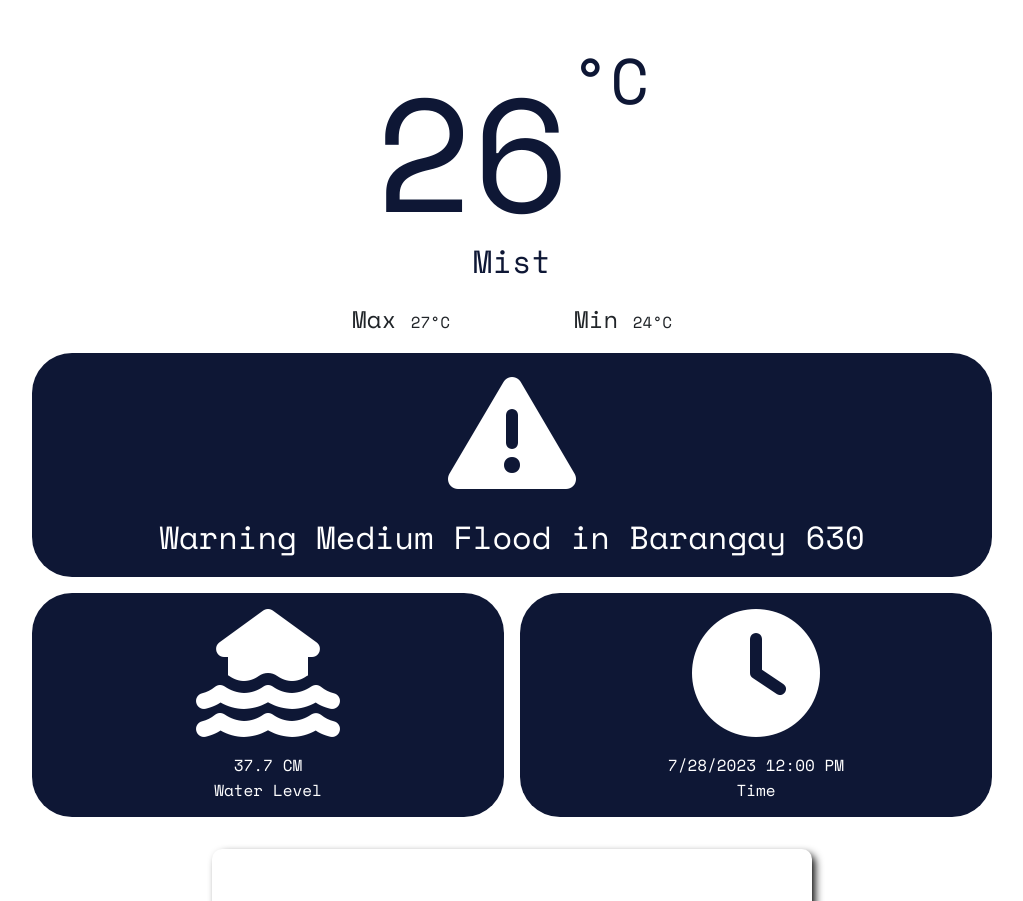
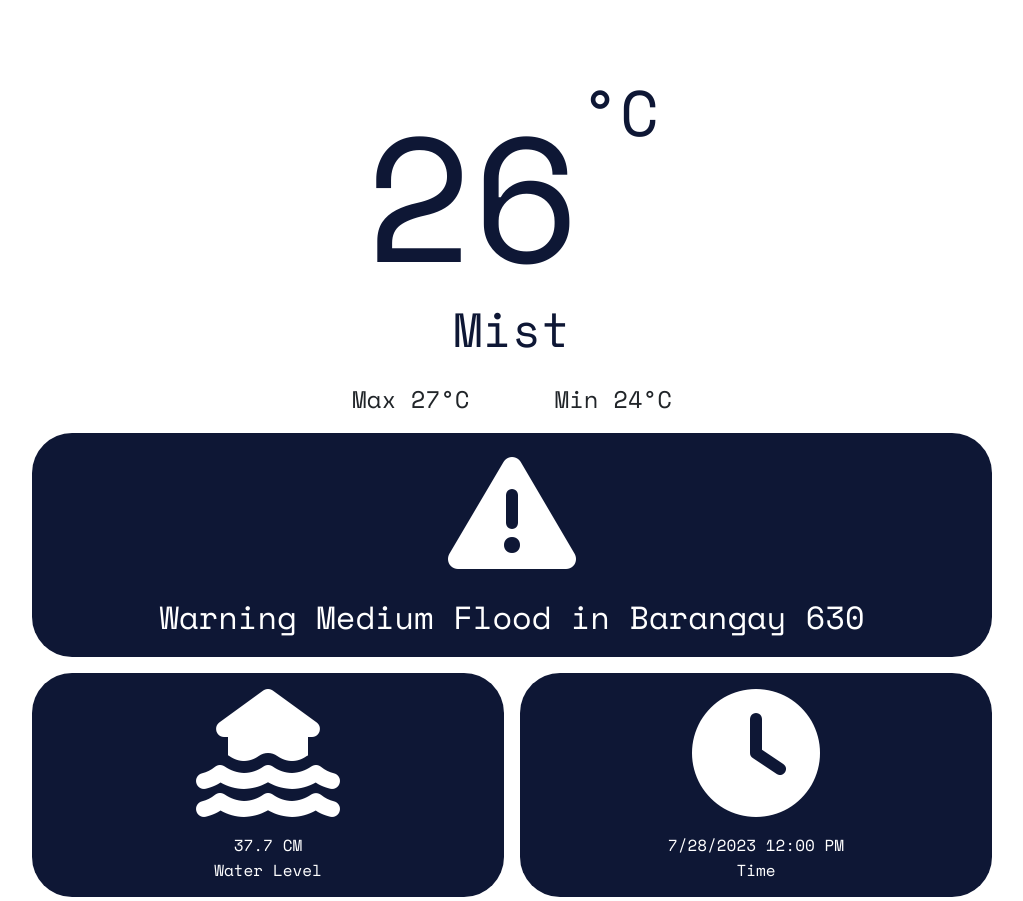
Before and after one commit to uriel000/flood-time, a PHP site: page /home.html in a window 1280 px wide. Shown: the part 80-981 px from the top of the page, without its empty margins (128-1151 px from the left). Run offline with PHP 8.4, Linux system fonts and the light colour scheme; some web fonts are replaced; grey boxes are pictures that could not be loaded.

Commit message:
Fixed design inconsistencies

```diff
--- a/assets/css/style.css
+++ b/assets/css/style.css
@@ -168,6 +168,7 @@
 nav {
   border-bottom: #0e1735 solid 1px;
   height: 10vh;
+  z-index: 1000;
 }
 
 .container-fluid {
@@ -211,7 +212,7 @@
   display: flex;
   flex-direction: column;
   align-items: center;
-  margin-top: 2rem;
+  /* margin-top: 2rem; */
   /* background-color: #00a4c6; */
   width: 20rem;
 }
@@ -223,14 +224,14 @@
 }
 .weather-data .temperature p {
   text-align: center;
-  font-size: 2rem;
+  font-size: 3rem;
 }
 .weather-data .temperature .top-temp {
   display: flex;
   padding: 0;
 }
 .weather-data .temperature .temp {
-  font-size: 10rem;
+  font-size: 11rem;
   margin-bottom: 0;
 }
 
@@ -250,7 +251,8 @@
   width: 100%;
 }
 
-.weather-data .extra-temp p {
+.weather-data .extra-temp p,
+.weather-data .extra-temp p span {
   font-size: 1.5rem;
 }
 
@@ -428,6 +430,10 @@
   margin-bottom: 0;
 }
 
+.home-container {
+  margin-top: 4rem;
+}
+
 .charts {
   width: 100%;
   display: flex;
@@ -435,12 +441,11 @@
   justify-content: center;
   height: 80vh;
   border-radius: 10px;
-  margin-top: 3rem;
   flex-direction: column;
 }
 
 .charts .title {
-  font-size: 2rem;
+  font-size: 4rem;
 }
 
 .charts p span i {
```
